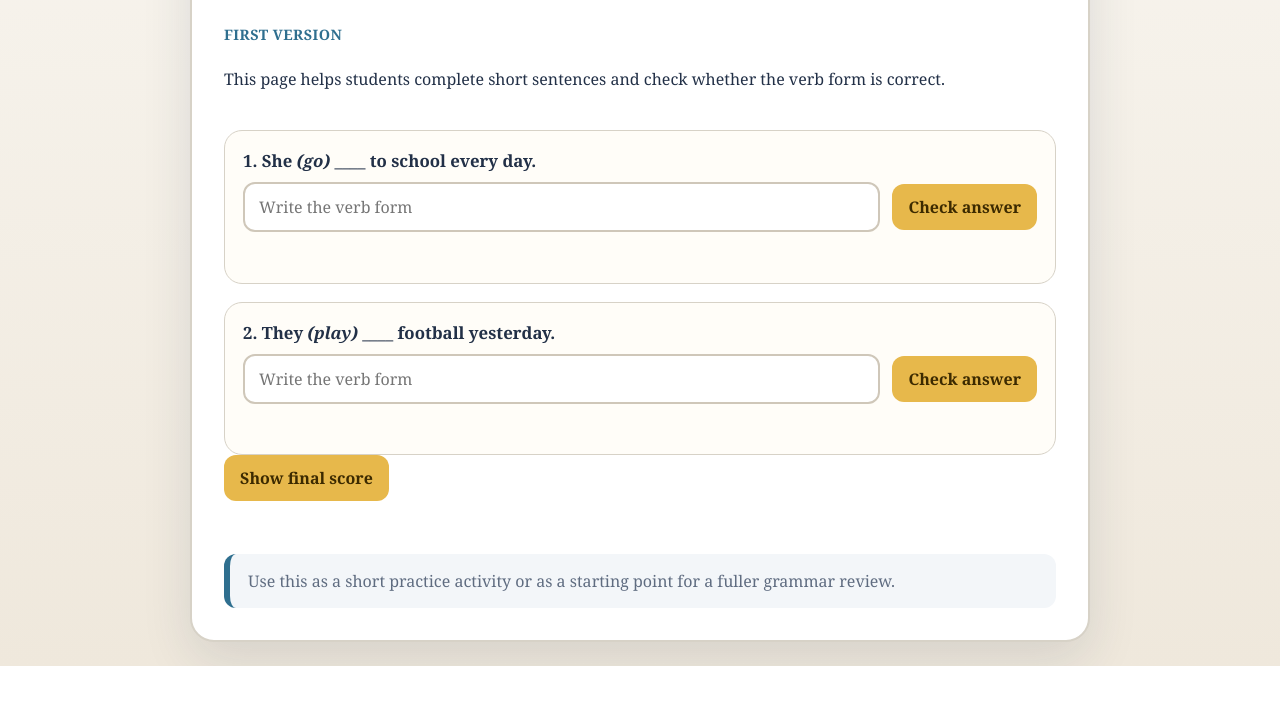
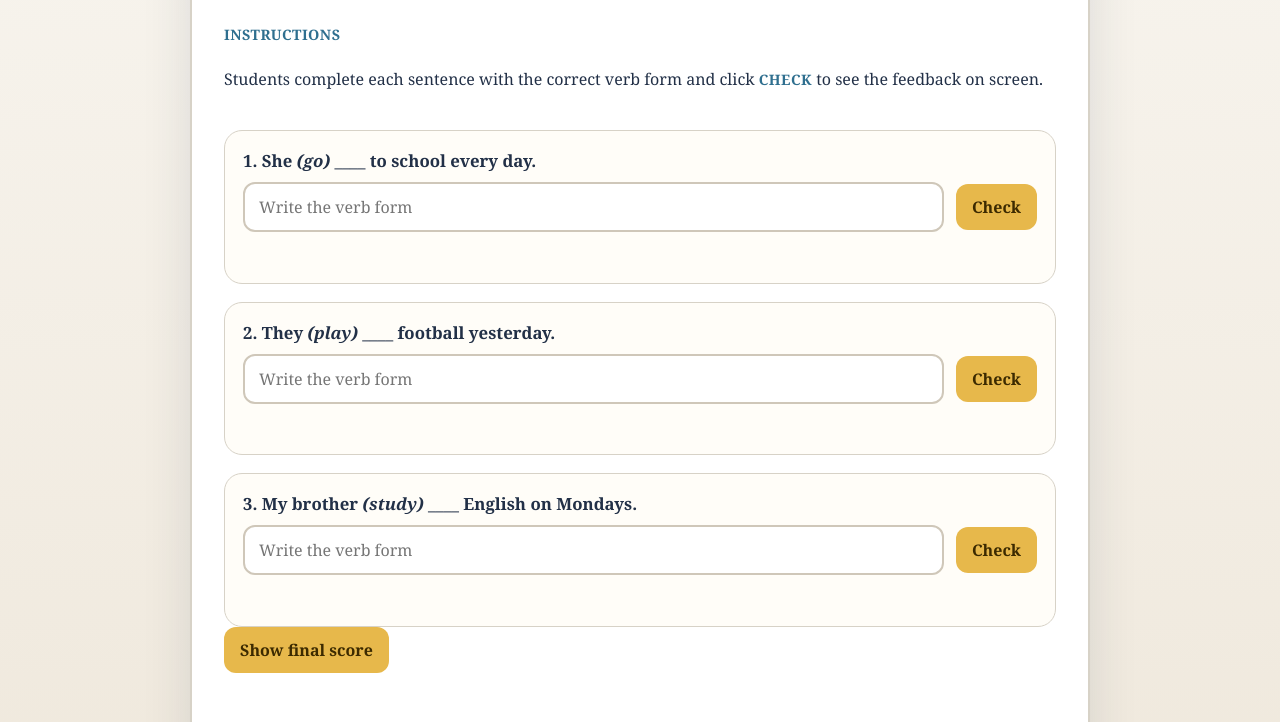
Before and after one commit to pambtumaca/verb-tense-drill-eso, a plain HTML site: page index.html in a window 1280 px wide. Shown: the part 191-913 px from the top of the page. Before the commit the page ends 857 px from the top, so only its background shows below. Drawn offline with Linux system fonts and the light colour scheme.

Commit message:
Finalize classroom-ready version and advanced delivery docs

```diff
--- a/index.html
+++ b/index.html
@@ -190,13 +190,13 @@
   <article class="card">
     <header>
       <h1>Verb Tense Interactive Drill</h1>
-      <p>Practice present and past forms with a quick classroom drill for ESO students.</p>
+      <p>Practice present and past forms with a short classroom drill for secondary students.</p>
     </header>
 
     <main>
       <section class="intro">
-        <strong>First version</strong>
-        <p>This page helps students complete short sentences and check whether the verb form is correct.</p>
+        <strong>Instructions</strong>
+        <p>Students complete each sentence with the correct verb form and click <strong>Check</strong> to see the feedback on screen.</p>
       </section>
 
       <section class="quiz" id="quiz" aria-label="Verb tense quiz"></section>
@@ -207,7 +207,7 @@
       <div id="final-score" class="results" aria-live="polite"></div>
 
       <div class="footer-note">
-        Use this as a short practice activity or as a starting point for a fuller grammar review.
+        Use this as a starter activity, a guided review, or a quick self-check at the end of the lesson.
       </div>
     </main>
   </article>
@@ -221,6 +221,10 @@
       {
         text: 'They <em>(play)</em> ____ football yesterday.',
         answer: 'played'
+      },
+      {
+        text: 'My brother <em>(study)</em> ____ English on Mondays.',
+        answer: 'studies'
       }
     ];
 
@@ -237,7 +241,7 @@
           <label for="q${index + 1}">${index + 1}. ${question.text}</label>
           <div class="row">
             <input id="q${index + 1}" type="text" placeholder="Write the verb form">
-            <button type="button" data-index="${index}">Check answer</button>
+            <button type="button" data-index="${index}">Check</button>
           </div>
           <div id="f${index + 1}" class="feedback" aria-live="polite"></div>
         `;
```
Also changed, not shown: 1 other file.
